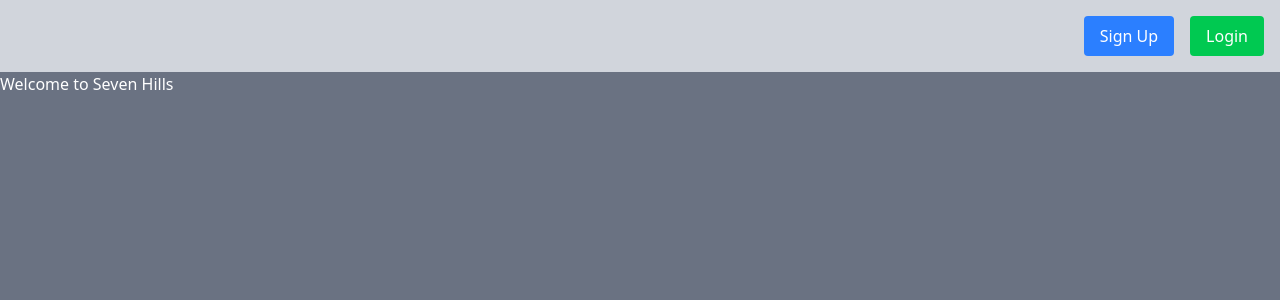
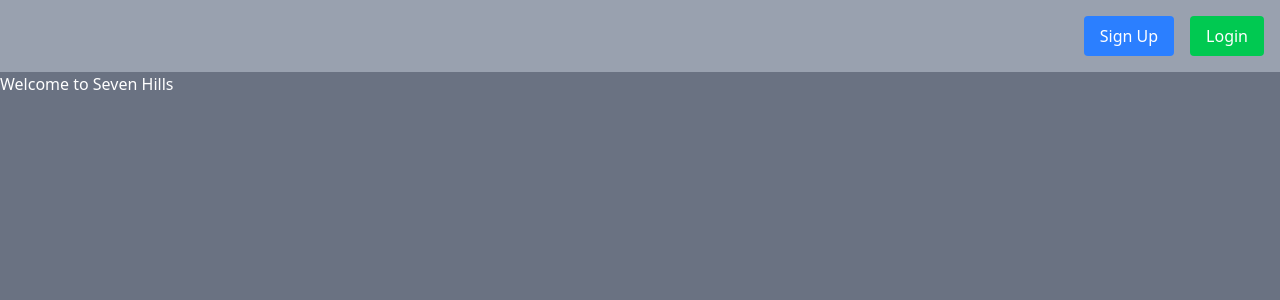
Before and after one commit to RyzenMu/SevenHills, a React app: page / in a window 1280 px wide. Shown: the top 300 px of the page. Built offline with nearby package versions, Linux system fonts and the light colour scheme; the HTML template or start-up script is replaced by a standard one.

Commit message:
gray-400 for header

```diff
--- a/src/components/Header.tsx
+++ b/src/components/Header.tsx
@@ -18,7 +18,7 @@
   };
 
   return (
-    <header className="bg-gray-300 p-4">
+    <header className="bg-gray-400 p-4">
       <nav className="flex justify-end space-x-4">
         {!isAuthenticated ? (
           <>
```
